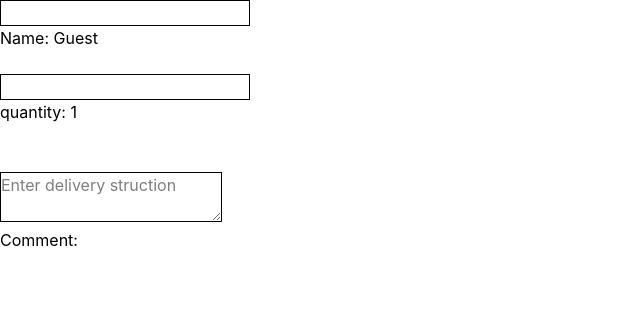
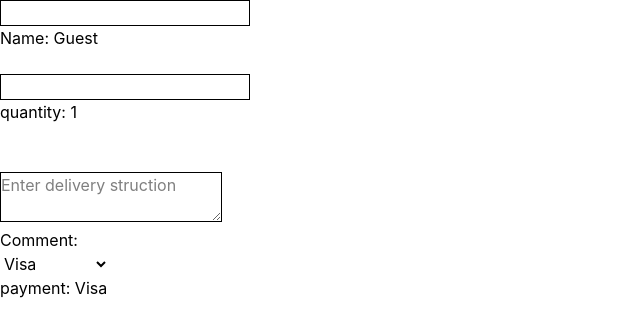
Before and after one commit to javohir-jafarov/reactjs, a React (Vite) app: page / in a window 1280 px wide. Shown: the top 336 px of the page, without its empty margins (0-640 px from the left). Built offline with nearby package versions, Linux system fonts and the light colour scheme.

Commit message:
done with select

```diff
--- a/src/App.jsx
+++ b/src/App.jsx
@@ -5,6 +5,7 @@ function App() {
   let [name, setName] = useState('Guest')
   let [quantity, setQuantity] = useState(1)
   let [comment, setComment] = useState('')
+  let [payment, setPayment] = useState('Visa')
 
   function nameHandler(e) {
     setName(e.target.value)
@@ -14,6 +15,9 @@ function App() {
   }
   function commentHandler(e) {
     setComment(e.target.value)
+  }
+  function paymentHandler(e) {
+    setPayment(e.target.value)
   }
   return (
     <>
@@ -29,6 +33,15 @@ function App() {
 <br />
       <textarea onChange={commentHandler} className="border" name="" placeholder="Enter delivery struction" id=""></textarea>
       <p>Comment: {comment}</p>
+
+      {/*  */}
+
+      <select value={payment} onChange={paymentHandler} name="" id="">
+        <option value="visa">Visa</option>
+        <option value="mastercard">MasterCard</option>
+        <option value="paypal">PayPal</option>
+      </select>
+      <p>payment: {payment}</p>
     </>
   );
 }
```
